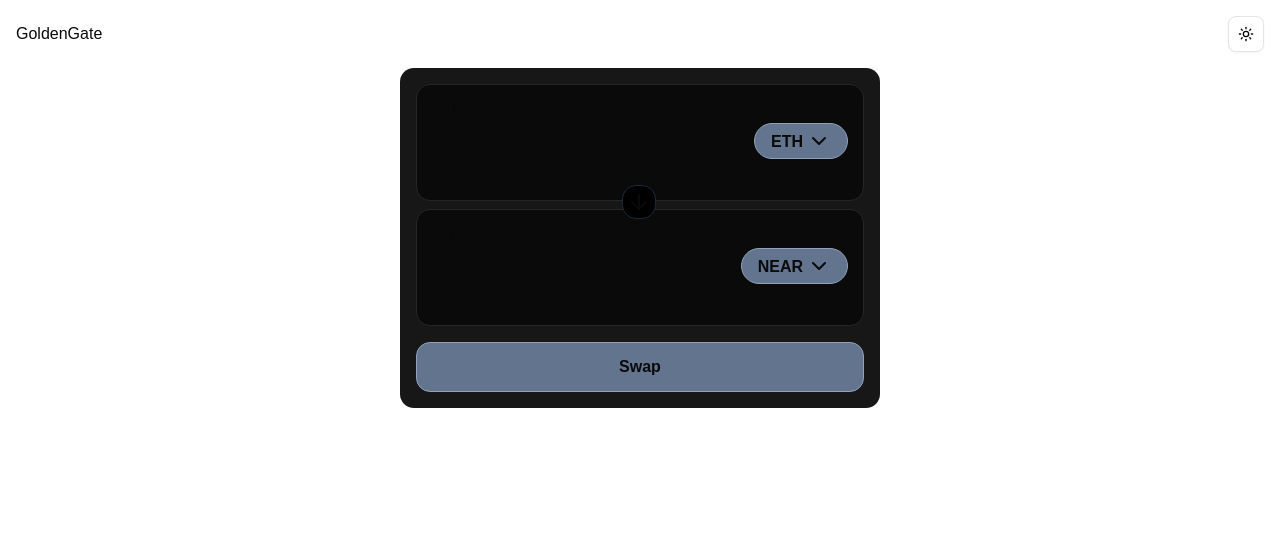
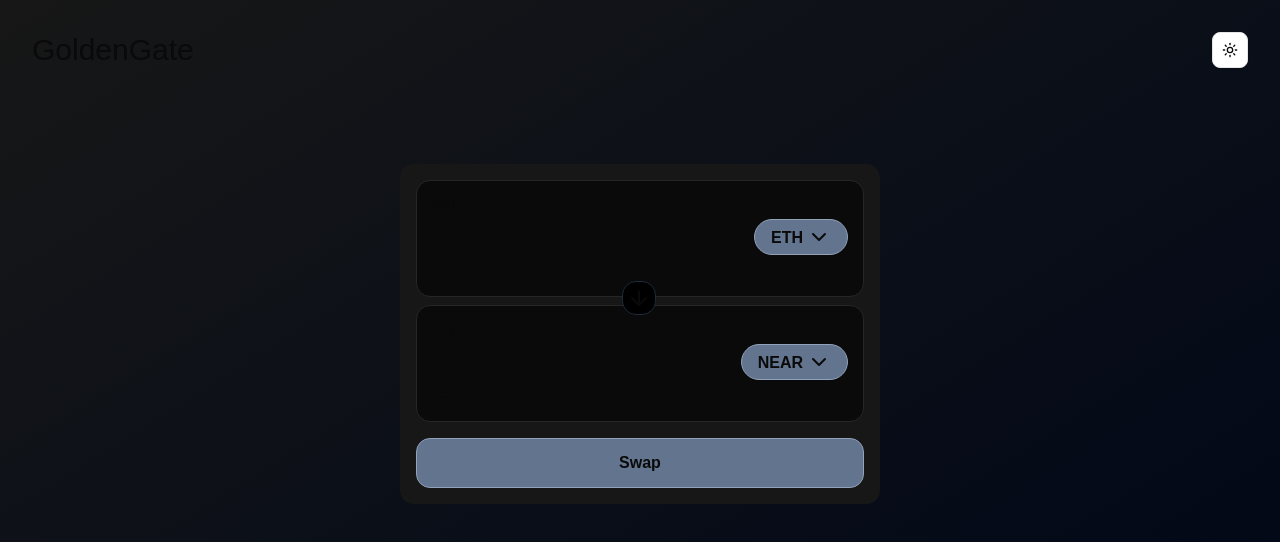
Before and after one commit to neelansh15/goldengate-interface, a Next.js app: page / in a window 1280 px wide. Shown: the top 542 px of the page. Built offline with nearby package versions, Linux system fonts and the light colour scheme; a web font is replaced by a local one.

Commit message:
chore: homepage colours and nav adjust

```diff
--- a/src/components/Navbar.tsx
+++ b/src/components/Navbar.tsx
@@ -2,8 +2,8 @@ import { ThemeButton } from "./ThemeButton"
 
 export const Navbar = () => {
     return (
-        <nav className="flex justify-between items-center p-4">
-            <h1>GoldenGate</h1>
+        <nav className="flex justify-between items-center p-8 bg-transparent">
+            <h1 className="text-3xl">GoldenGate</h1>
             <div>
                 <ThemeButton />
             </div>
--- a/src/pages/_app.tsx
+++ b/src/pages/_app.tsx
@@ -8,7 +8,6 @@ const bitcount = Bitcount_Prop_Single({ subsets: ["latin"] });
 export default function App({ Component, pageProps }: AppProps) {
   return (
     <div className={bitcount.className}>
-      <Navbar />
       <Component {...pageProps} />
     </div>
   );
--- a/src/pages/index.tsx
+++ b/src/pages/index.tsx
@@ -1,9 +1,11 @@
+import { Navbar } from "@/components/Navbar";
 import { SwapForm } from "@/views/SwapForm";
 
 export default function Home() {
   return (
-    <div>
-      <div className="grid place-items-center">
+    <div className="min-h-screen bg-gradient-to-br from-neutral-900 to-slate-950 backdrop-blur-2xl">
+      <Navbar />
+      <div className="pt-16">
         <SwapForm />
       </div>
     </div>
```
